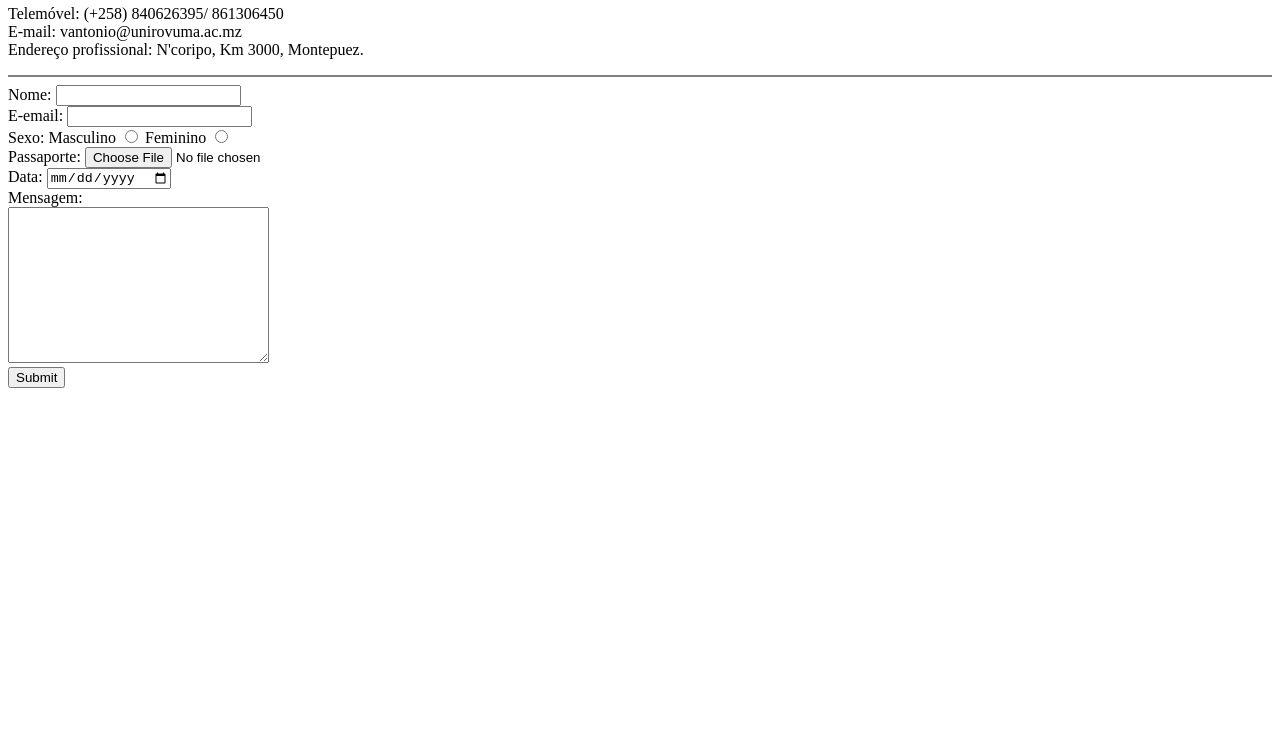
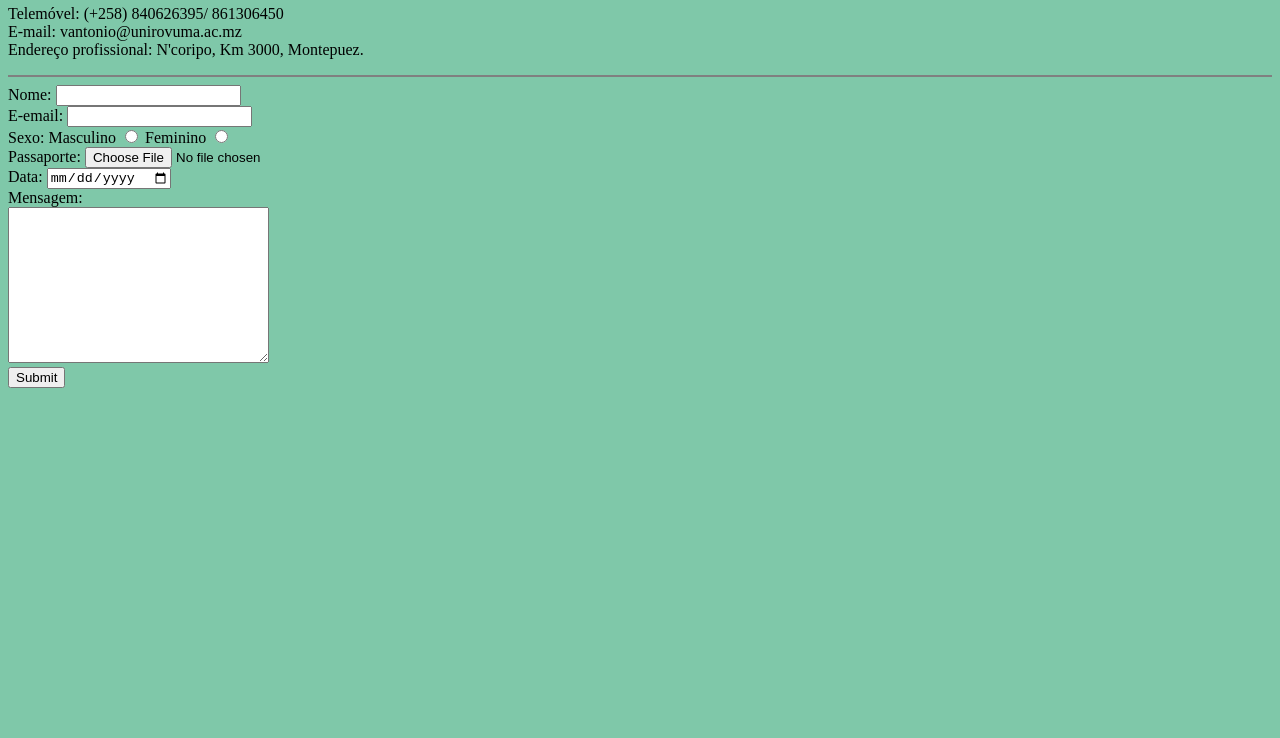
Before and after one commit to vamuahaja/resume, a plain HTML site: page contacts.html in a window 1280 px wide. Shown: the part 62-800 px from the top of the page. Drawn offline with Linux system fonts and the light colour scheme.

Commit message:
Add files via upload

```diff
--- a/contacts.html
+++ b/contacts.html
@@ -6,7 +6,7 @@
     <meta name="viewport" content="width=device-width, initial-scale=1.0">
     <title>Meus contactos</title>
 </head>
-<body>
+<body style="background-color:#7FC8A9;">
     <h2>Meus Contactos</h2>
     <p style="margin-bottom: -1em;">Telemóvel: (+258) 840626395/ 861306450</p>
     <p style="margin-bottom: -1em">E-mail: vantonio@unirovuma.ac.mz</p>
```
